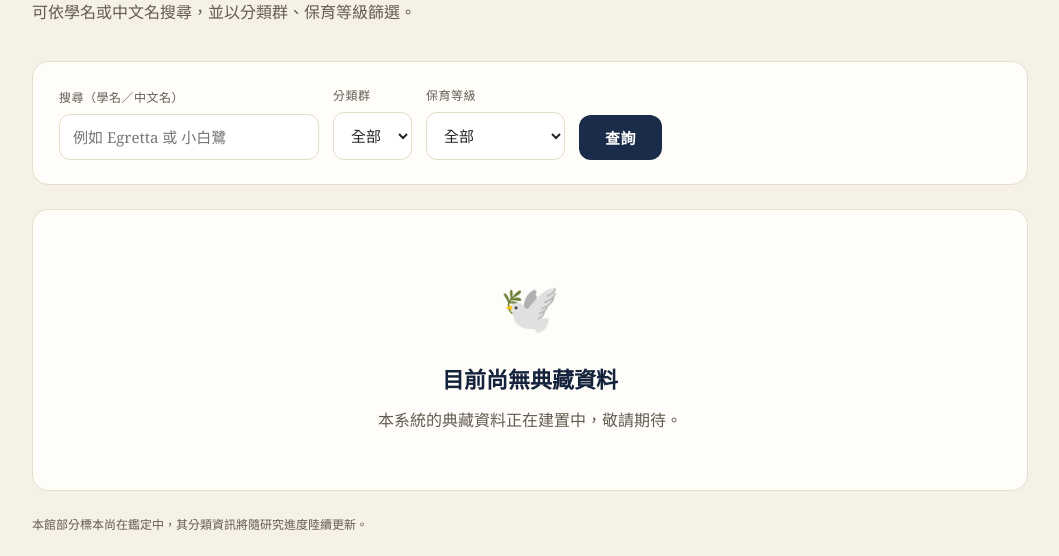
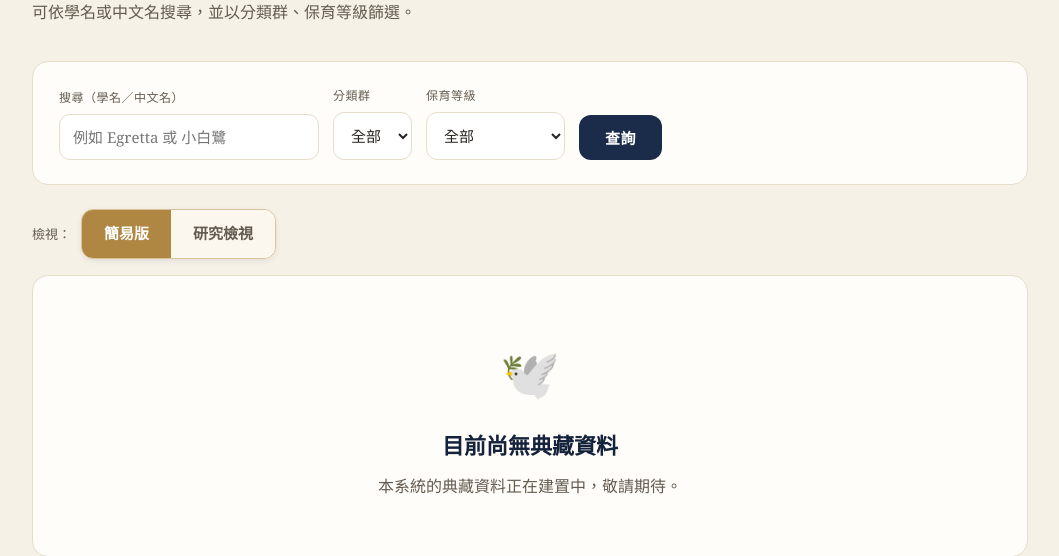
Before and after one commit to Tseng42/lanyang-flying-collection-portfolio, a Django app: page /species/ in a window 1280 px wide. Shown: the part 209-765 px from the top of the page, without its empty margins (110-1169 px from the left). Run offline with Django 5.2, Linux system fonts and the light colour scheme; data that the repository does not hold is empty.

Commit message:
feat(public): 列表頁加入簡易版/研究檢視切換，setView 全站共用並保留搜尋參數
Co-Authored-By: Claude Opus 4.8 <noreply@anthropic.com>

```diff
--- a/collection/templates/collection/base_public.html
+++ b/collection/templates/collection/base_public.html
@@ -302,5 +302,16 @@
     </nav>
     © 蘭陽博物館 飛行生物典藏系統
   </footer>
+  <script>
+    // 簡易版／研究檢視切換（列表頁與詳細頁共用）：以帶或不帶 ?view=research 的
+    // 網址重新載入；其餘查詢參數（搜尋字、分類群、保育等級等）一律保留。
+    function setView(mode){
+      var url = new URL(window.location.href);
+      if (mode === 'research') { url.searchParams.set('view', 'research'); }
+      else { url.searchParams.delete('view'); }
+      url.searchParams.delete('switched');   // 清掉一次性提示參數
+      window.location.href = url.toString();
+    }
+  </script>
 </body>
 </html>
--- a/collection/templates/collection/species_list.html
+++ b/collection/templates/collection/species_list.html
@@ -9,6 +9,8 @@
 
   <div class="panel">
     <form class="search-form" method="get">
+      {# 保留目前檢視：研究檢視時搜尋不會掉回簡易版 #}
+      {% if is_research %}<input type="hidden" name="view" value="research">{% endif %}
       <div class="field">
         <label for="id_q">搜尋（學名／中文名）</label>
         <input type="text" id="id_q" name="q" value="{{ q }}" placeholder="例如 Egretta 或 小白鷺" autocomplete="off">
@@ -33,6 +35,17 @@
       </div>
       <button class="btn navy" type="submit">查詢</button>
     </form>
+  </div>
+
+  <!-- 簡易版／研究檢視切換（沿用詳細頁的 .view-toggle 樣式與共用 setView） -->
+  <div style="display:flex; flex-wrap:wrap; align-items:center; gap:10px; margin-bottom:16px;">
+    <span class="muted" style="font-size:13px;">檢視：</span>
+    <div class="view-toggle">
+      <button type="button" onclick="setView('simple')"
+        style="{% if not is_research %}background:var(--gold); color:#fff;{% else %}background:#fbf7ee; color:var(--muted);{% endif %}">簡易版</button>
+      <button type="button" onclick="setView('research')"
+        style="{% if is_research %}background:var(--gold); color:#fff;{% else %}background:#fbf7ee; color:var(--muted);{% endif %}">研究檢視</button>
+    </div>
   </div>
 
   {% if species_list %}
```
Also changed, not shown: collection/templates/collection/species_detail.html (+1 -10 lines).
